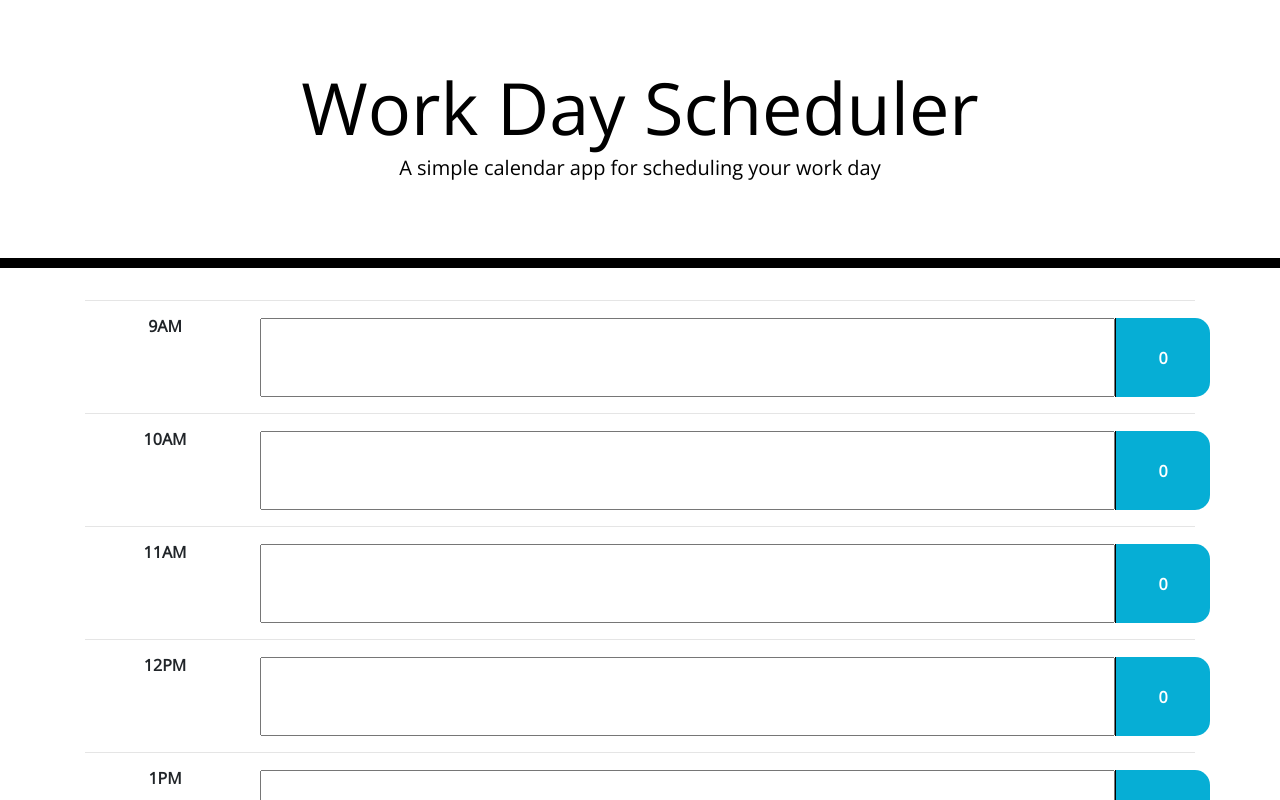
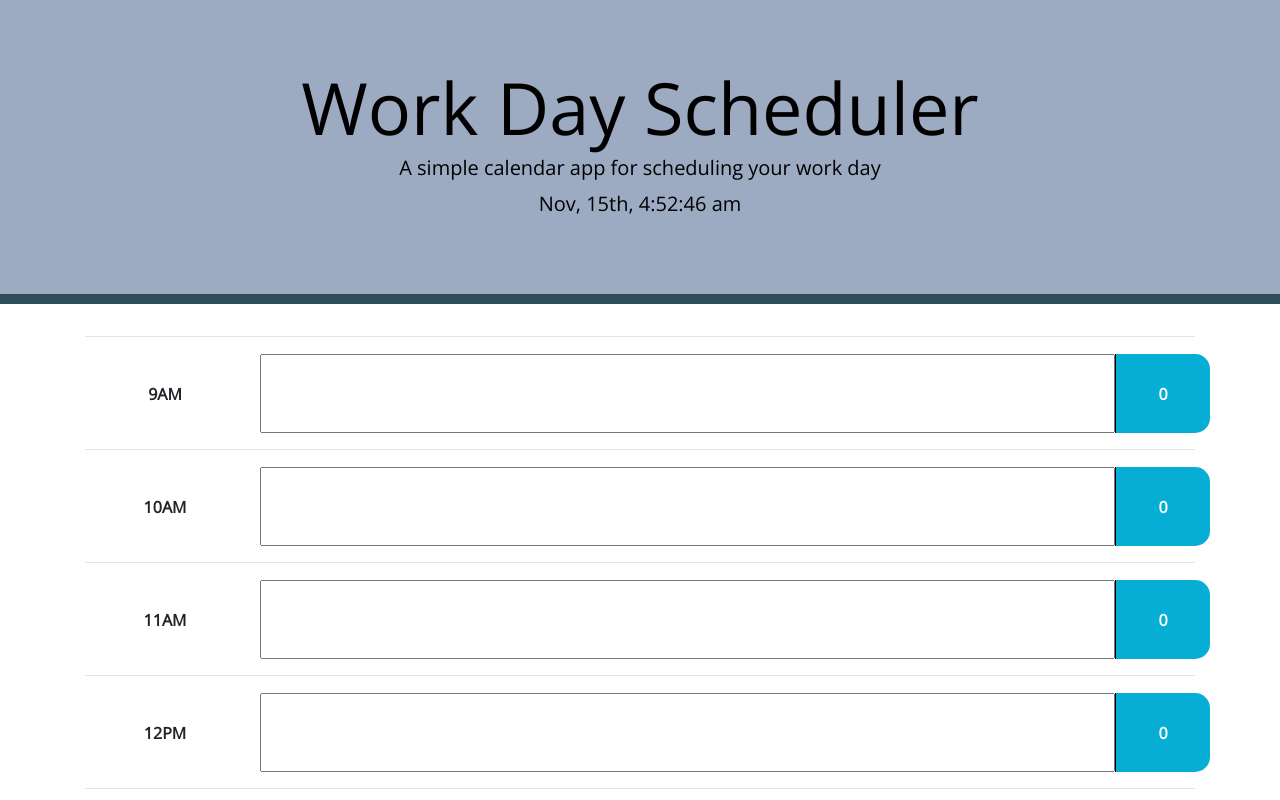
Before and after one commit to EricEnergy/dayPlanner, a plain HTML site: page index.html in a window 1280 px wide. Shown: the top 800 px of the page. Drawn offline with nearby package versions, Linux system fonts and the light colour scheme.

Commit message:
timer and layout added.

```diff
--- a/script.js
+++ b/script.js
@@ -1,3 +1,5 @@
+
+
 
 var workHours = ['9AM' ,'10AM' ,'11AM' ,'12PM' ,'1PM' ,'2PM' ,'3PM' ,'4PM' ,'5PM' ];
 workHours.forEach(function(item){
@@ -6,7 +8,8 @@ workHours.forEach(function(item){
     $('.container').append('<div class="row">' + `<div class="col-md-2">${item}</div>` + '<input class="col-md-9 info">' + '<div class="col-md-1">0</div>' +'</div>');
 });
 
+setInterval(() => {
 
-// 2 6 2
-
-//col-md-6
+    var now = moment().format("MMM, Do, h:mm:ss a");
+    var nowPlacement = $('#currentDay').text(now);
+},1000);
--- a/style.css
+++ b/style.css
@@ -15,10 +15,10 @@ textarea{
 
 .jumbotron {
   text-align: center;
-  background-color: transparent;
+  background-color: rgba(75, 102, 143, 0.548);
   color: black;
   border-radius: 0;
-  border-bottom: 10px solid black;
+  border-bottom: 10px solid rgb(47, 76, 90);
 }
 
 .description{
@@ -36,6 +36,7 @@ textarea{
   white-space: pre-wrap;
   height: 80px;
   border-top: 1px solid white;;
+
 }
 
 .hour {
@@ -69,6 +70,11 @@ textarea{
   align-items: center;
   justify-content: center;
 }
+.col-md-2 {
+  display: flex;
+  align-items: center;
+  justify-content: center;
+}
 
 .col-md-1 i:hover {
   font-size: 20px;
```
